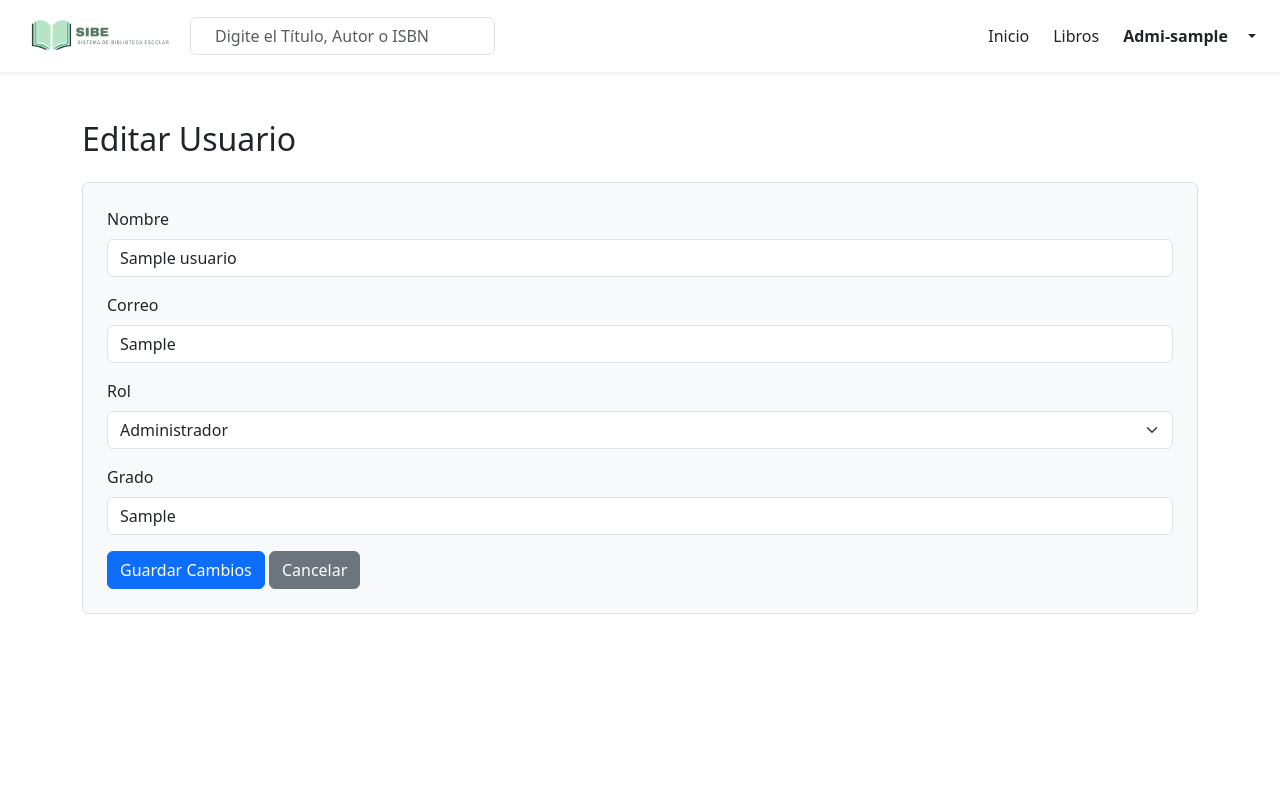
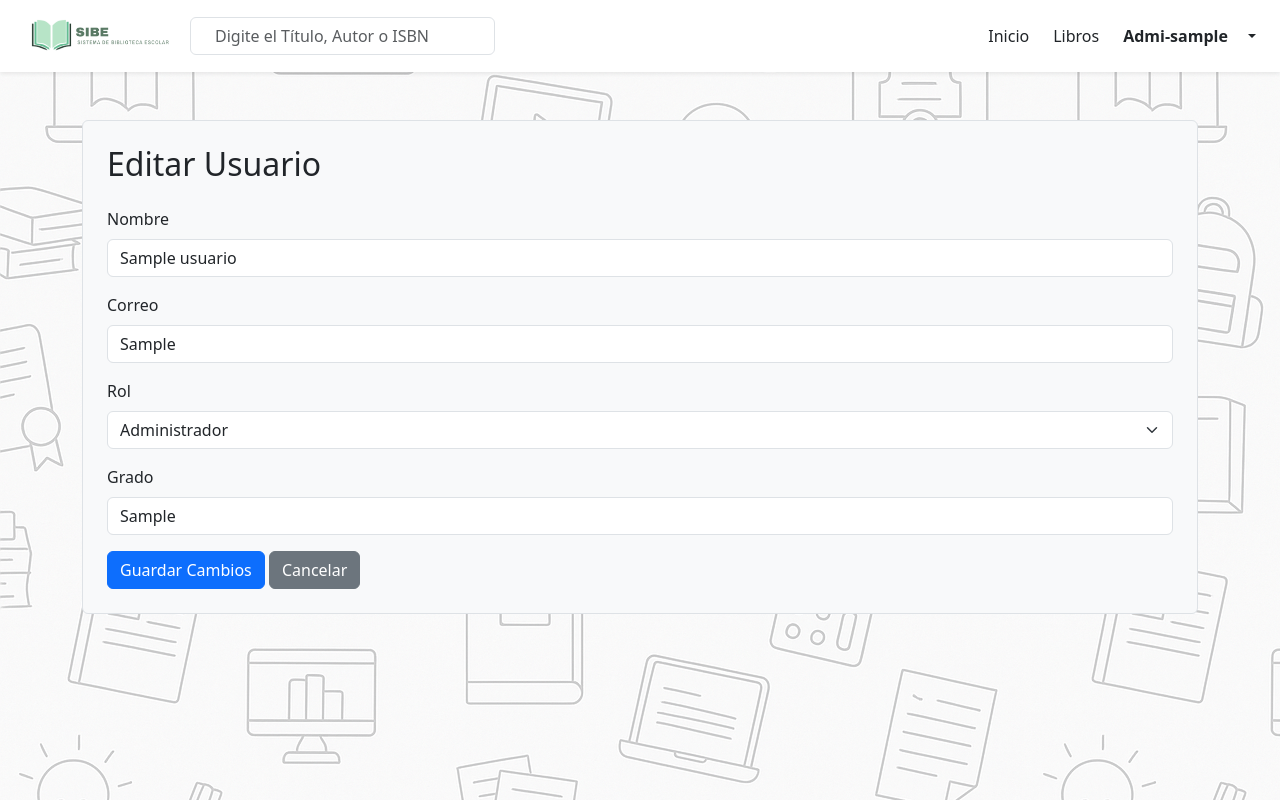
Before and after one commit to FrancoCoward99/biblioteca-Grupo3, a PHP site: page /editar_usuario.php?id=1 in a window 1280 px wide. Run offline with PHP 8.4, Linux system fonts and the light colour scheme; the visitor is signed in with stand-in values (Sample User, id 1); tables that the repository leaves empty or names only in its code hold one stand-in row (values such as "Sample post").

Commit message:
Ajustes en e front de editar usuario

```diff
--- a/view/editar_usuario.php
+++ b/view/editar_usuario.php
@@ -52,13 +52,18 @@ if (!$usuario) {
   <meta charset="UTF-8">
   <title>Editar Usuario</title>
   <link href="https://cdn.jsdelivr.net/npm/bootstrap@5.3.6/dist/css/bootstrap.min.css" rel="stylesheet">
+  <style>
+  body{
+  background-image: url('../imagenes/ChatGPT\ Image\ 8\ jun\ 2025\,\ 12_13_23\ p.m..png');
+    }
+</style>
 </head>
 <body>
 <?php include 'componentes/navbar_admin.php'; ?>
 
 <div class="container mt-5">
-  <h2 class="mb-4">Editar Usuario</h2>
   <form method="POST" class="border p-4 rounded bg-light">
+    <h2 class="mb-4">Editar Usuario</h2>
     <div class="mb-3">
       <label for="nombre" class="form-label">Nombre</label>
       <input type="text" name="nombre" id="nombre" class="form-control" value="<?= htmlspecialchars($usuario['nombre']) ?>" required>
--- a/view/gestion_usuarios.php
+++ b/view/gestion_usuarios.php
@@ -35,7 +35,7 @@ if (!$resultado) {
   }
 
   body {
-    background-color: #f8f9fa;
+    background-image: url('../imagenes/ChatGPT\ Image\ 8\ jun\ 2025\,\ 12_13_23\ p.m..png');
   }
 </style>
 
```
